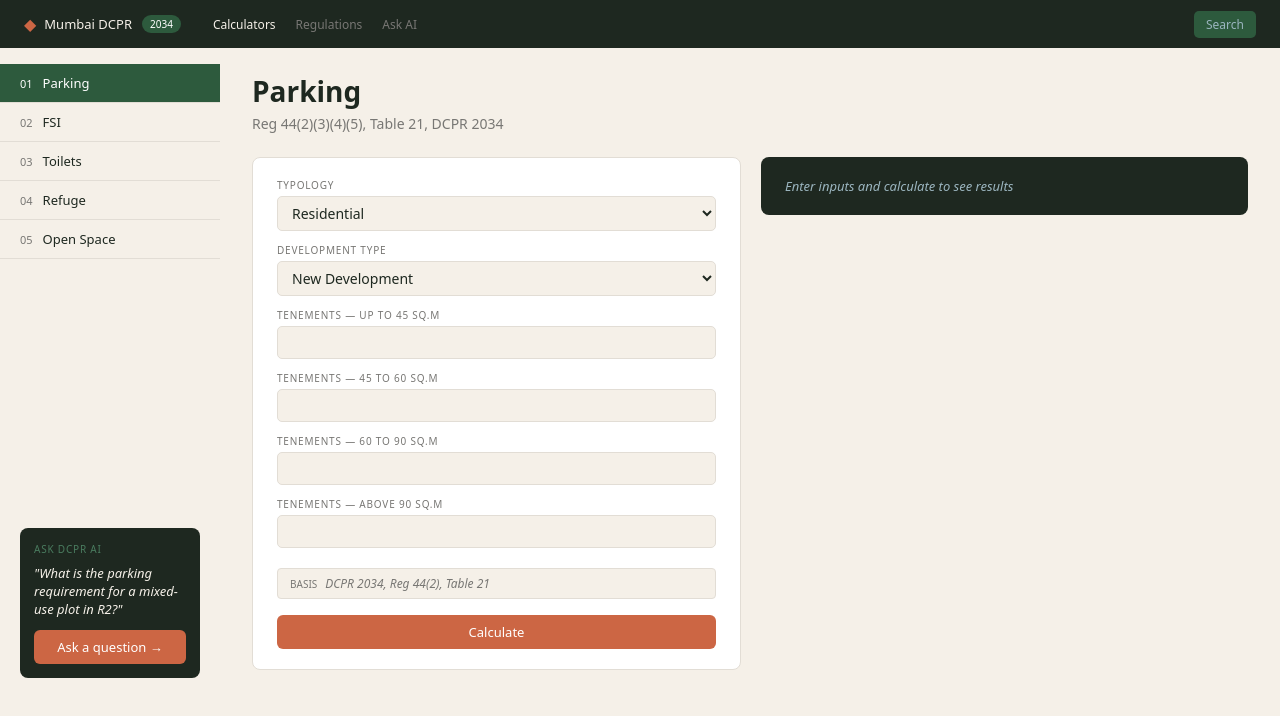
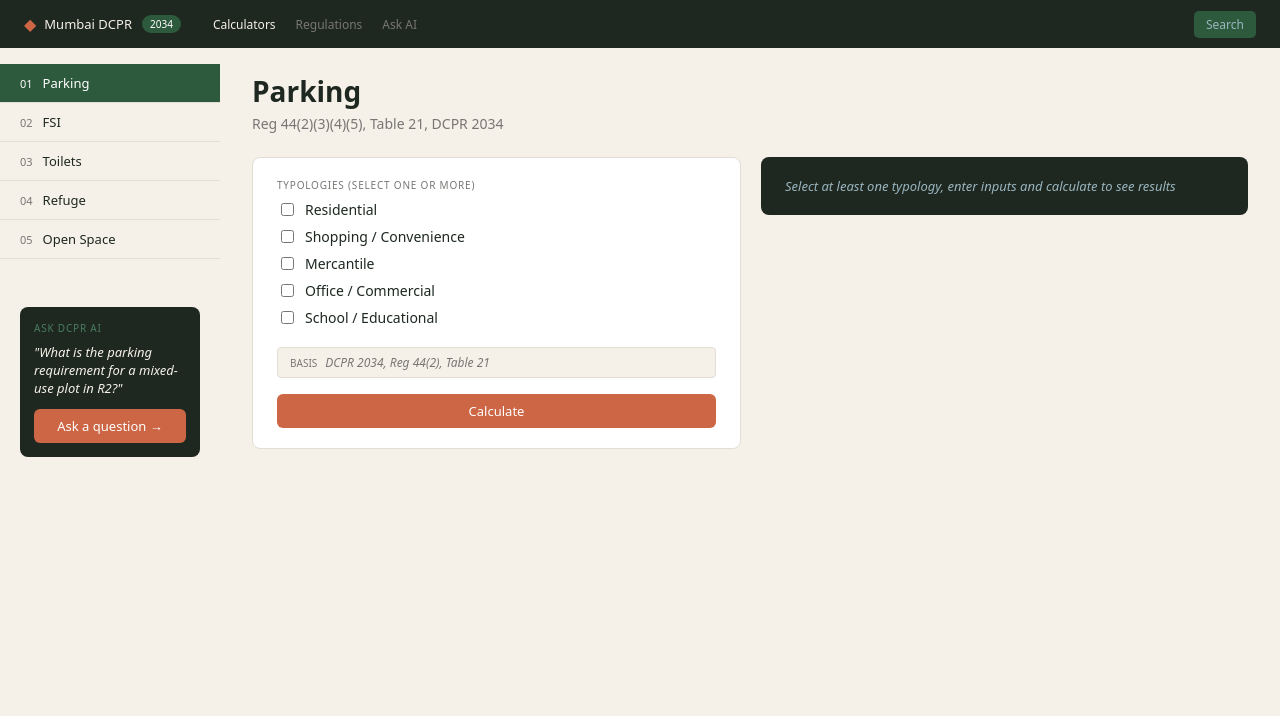
Before and after one commit to chaulatrivedi/mumbai-dcpr, a React (Vite) app: page / in a window 1280 px wide. Shown: the top 716 px of the page. Built offline with nearby package versions, Linux system fonts and the light colour scheme.

Commit message:
Fix Bug 2: multi-typology mixed use selection; results rendered per Section 10 format (COMPONENT/AREA/RATE/CARS, TOTAL/TWO-WHEELER/TRANSPORT footer)

```diff
--- a/src/calculators/Parking.jsx
+++ b/src/calculators/Parking.jsx
@@ -1,93 +1,129 @@
 import React from 'react'
-import { calcParking } from '../utils/parkingCalc.js'
+import { calcMixedUse } from '../utils/parkingCalc.js'
 
-function getMainTotal(result) {
-  if (result.typology === 'school') {
-    return result.grandTotal
-  }
-  return result.total
+var RESIDENTIAL_SLAB_LABELS = ['Up to 45 sq.m', '45 to 60 sq.m', '60 to 90 sq.m', 'Above 90 sq.m']
+
+function typologyDisplayName(typology) {
+  if (typology === 'residential') return 'Residential (Table 21, Sr. 1(i))'
+  if (typology === 'shopping_convenience') return 'Shopping / Convenience (Table 21, Sr. 10)'
+  if (typology === 'mercantile') return 'Mercantile (Table 21, Sr. 5)'
+  if (typology === 'office') return 'Office / Commercial (Table 21, Sr. 4)'
+  if (typology === 'school') return 'School / Educational (Table 21, Sr. 2/3)'
+  return typology
 }
 
-function getStats(result) {
-  if (result.typology === 'residential') {
-    return [
-      { label: 'SUB-TOTAL', value: result.subTotal },
-      { label: 'VISITOR', value: result.visitor },
-      { label: 'TWO-WHEELER (OPT)', value: result.twoWheelerOptional }
-    ]
-  }
-  if (result.typology === 'shopping_convenience') {
-    return [
-      { label: 'CARS', value: result.cars },
-      { label: 'VISITOR', value: result.visitor },
-      { label: 'TRANSPORT VEH', value: result.transportVehicle }
-    ]
-  }
-  if (result.typology === 'mercantile' || result.typology === 'office') {
-    return [
-      { label: 'SUB-TOTAL', value: result.subTotal },
-      { label: 'VISITOR', value: result.visitor },
-      { label: 'TRANSPORT VEH', value: result.transportVehicle }
-    ]
-  }
-  if (result.typology === 'school') {
-    return [
-      { label: 'ADMIN', value: result.admin.total },
-      { label: 'ASSEMBLY', value: result.assembly.total },
-      { label: 'CANTEEN', value: result.canteen.total }
-    ]
-  }
-  return []
-}
-
-function getBreakdownRows(result) {
-  var rows = []
+// Normalizes each typology's result shape into a uniform
+// { name, slabs: [{label, area, rate, cars}], subTotal, visitor, total }
+// for the Section 10 COMPONENT / AREA / RATE / CARS breakdown table.
+function normalizeComponent(result) {
+  var name = typologyDisplayName(result.typology)
   var i
 
   if (result.typology === 'residential') {
+    var slabs = []
     for (i = 0; i < result.slabs.length; i = i + 1) {
-      rows.push({ label: result.slabs[i].label, detail: result.slabs[i].count + ' tenements', cars: result.slabs[i].cars })
+      slabs.push({
+        label: RESIDENTIAL_SLAB_LABELS[i],
+        area: result.slabs[i].count + ' tenements',
+        rate: '1 / ' + result.slabs[i].perN,
+        cars: result.slabs[i].cars
+      })
     }
-  } else if (result.typology === 'shopping_convenience') {
-    rows.push({ label: result.shopSizeCategory, detail: result.area + ' sq.m @ 1/' + result.ratePerSqm, cars: result.cars })
-  } else if (result.typology === 'mercantile' || result.typology === 'office') {
+    return { name: name, slabs: slabs, subTotal: result.subTotal, visitor: result.visitor, total: result.total }
+  }
+
+  if (result.typology === 'shopping_convenience') {
+    var shopSlabs = []
+    for (i = 0; i < result.slabs.length; i = i + 1) {
+      var slabLabel = result.slabs[i].label === 'upto_20sqm' ? 'Shops ≤ 20 sq.m' : 'Shops > 20 sq.m'
+      shopSlabs.push({
+        label: slabLabel,
+        area: result.slabs[i].area + ' sq.m',
+        rate: '1 / ' + result.slabs[i].rate + ' sq.m',
+        cars: result.slabs[i].cars
+      })
+    }
+    return { name: name, slabs: shopSlabs, subTotal: result.cars, visitor: result.visitor, total: result.total }
+  }
+
+  if (result.typology === 'mercantile' || result.typology === 'office') {
     if (result.nil === true) {
-      rows.push({ label: 'NIL exemption', detail: result.area + ' sq.m ≤ 50 sq.m', cars: 0 })
-    } else {
-      for (i = 0; i < result.slabs.length; i = i + 1) {
-        rows.push({ label: result.slabs[i].label, detail: result.slabs[i].area + ' sq.m', cars: result.slabs[i].cars })
+      return {
+        name: name,
+        slabs: [{ label: 'NIL exemption', area: result.area + ' sq.m', rate: '≤ 50 sq.m', cars: 0 }],
+        subTotal: 0,
+        visitor: 0,
+        total: 0
       }
     }
-  } else if (result.typology === 'school') {
-    rows.push({ label: 'Admin', detail: result.admin.area + ' sq.m', cars: result.admin.cars })
+    var boundaryLabels = result.typology === 'mercantile' ? ['Up to 800 sq.m', 'Above 800 sq.m'] : ['Up to 1500 sq.m', 'Above 1500 sq.m']
+    var slabs2 = []
+    for (i = 0; i < result.slabs.length; i = i + 1) {
+      if (result.slabs[i].area > 0) {
+        slabs2.push({
+          label: boundaryLabels[i],
+          area: result.slabs[i].area + ' sq.m',
+          rate: '1 / ' + result.slabs[i].rate + ' sq.m',
+          cars: result.slabs[i].cars
+        })
+      }
+    }
+    return { name: name, slabs: slabs2, subTotal: result.subTotal, visitor: result.visitor, total: result.total }
+  }
+
+  if (result.typology === 'school') {
+    var schoolSlabs = []
+    schoolSlabs.push({
+      label: 'Admin / Public Service',
+      area: result.admin.area + ' sq.m',
+      rate: '1 / 35 sq.m',
+      cars: result.admin.cars
+    })
     if (result.assembly.type !== 'none') {
-      rows.push({ label: 'Assembly', detail: String(result.assembly.value), cars: result.assembly.cars })
+      var assemblyUnit = result.assembly.type === 'fixed' ? ' seats' : ' sq.m'
+      var assemblyRate = result.assembly.type === 'fixed' ? '1 / 12 seats' : '1 / 15 sq.m'
+      schoolSlabs.push({
+        label: 'Assembly Hall',
+        area: result.assembly.value + assemblyUnit,
+        rate: assemblyRate,
+        cars: result.assembly.cars
+      })
     }
     if (result.canteen.area > 0) {
       if (result.canteen.nil === true) {
-        rows.push({ label: 'Canteen', detail: result.canteen.area + ' sq.m ≤ 50 sq.m', cars: 0 })
+        schoolSlabs.push({ label: 'Canteen / Tiffin Room', area: result.canteen.area + ' sq.m', rate: 'NIL ≤ 50 sq.m', cars: 0 })
       } else {
-        rows.push({ label: 'Canteen', detail: result.canteen.area + ' sq.m', cars: result.canteen.subTotal })
+        schoolSlabs.push({ label: 'Canteen / Tiffin Room', area: result.canteen.area + ' sq.m', rate: '1/40, 1/80', cars: result.canteen.subTotal })
       }
     }
+    var schoolSubTotal = result.admin.cars + result.assembly.cars + result.canteen.subTotal
+    var schoolVisitor = result.admin.visitor + result.assembly.visitor + result.canteen.visitor
+    return { name: name, slabs: schoolSlabs, subTotal: schoolSubTotal, visitor: schoolVisitor, total: result.grandTotal }
   }
 
-  return rows
-}
-
-function getStatColStyle(index) {
-  return {
-    flex: 1,
-    textAlign: 'center',
-    padding: '0 8px',
-    borderLeft: index > 0 ? '1px solid #2D5A3D' : 'none'
-  }
+  return { name: name, slabs: [], subTotal: 0, visitor: 0, total: 0 }
 }
 
 function Parking() {
-  var typologyState = React.useState('residential')
-  var typology = typologyState[0]
-  var setTypology = typologyState[1]
+  var residentialCheckedState = React.useState(false)
+  var residentialChecked = residentialCheckedState[0]
+  var setResidentialChecked = residentialCheckedState[1]
+
+  var shoppingCheckedState = React.useState(false)
+  var shoppingChecked = shoppingCheckedState[0]
+  var setShoppingChecked = shoppingCheckedState[1]
+
+  var mercantileCheckedState = React.useState(false)
+  var mercantileChecked = mercantileCheckedState[0]
+  var setMercantileChecked = mercantileCheckedState[1]
+
+  var officeCheckedState = React.useState(false)
+  var officeChecked = officeCheckedState[0]
+  var setOfficeChecked = officeCheckedState[1]
+
+  var schoolCheckedState = React.useState(false)
+  var schoolChecked = schoolCheckedState[0]
+  var setSchoolChecked = schoolCheckedState[1]
 
   var devTypeState = React.useState('new')
   var devType = devTypeState[0]
@@ -109,13 +145,13 @@ function Parking() {
   var above90 = above90State[0]
   var setAbove90 = above90State[1]
 
-  var shopAreaState = React.useState('')
-  var shopArea = shopAreaState[0]
-  var setShopArea = shopAreaState[1]
+  var shopAreaUpto20State = React.useState('')
+  var shopAreaUpto20 = shopAreaUpto20State[0]
+  var setShopAreaUpto20 = shopAreaUpto20State[1]
 
-  var shopSizeCategoryState = React.useState('above_20sqm')
-  var shopSizeCategory = shopSizeCategoryState[0]
-  var setShopSizeCategory = shopSizeCategoryState[1]
+  var shopAreaAbove20State = React.useState('')
+  var shopAreaAbove20 = shopAreaAbove20State[0]
+  var setShopAreaAbove20 = shopAreaAbove20State[1]
 
   var mercantileAreaState = React.useState('')
   var mercantileArea = mercantileAreaState[0]
@@ -157,16 +193,13 @@ function Parking() {
   var result = resultState[0]
   var setResult = resultState[1]
 
-  function handleTypologyChange(e) {
-    setTypology(e.target.value)
-    setResult(null)
-  }
+  function handleCalculate() {
+    var components = []
 
-  function handleCalculate() {
-    var inputs = null
-
-    if (typology === 'residential') {
-      inputs = {
+    if (residentialChecked) {
+      components.push({
+        typology: 'residential',
+        inputs: {
           slabCounts: {
             upto45: Number(upto45),
             to60: Number(to60),
@@ -175,36 +208,58 @@ function Parking() {
           },
           devType: devType
         }
-    } else if (typology === 'shopping_convenience') {
-      inputs = {
-        totalArea: Number(shopArea),
-        shopSizeCategory: shopSizeCategory
+      })
     }
-    } else if (typology === 'mercantile') {
-      inputs = {
-        area: Number(mercantileArea)
+
+    if (shoppingChecked) {
+      components.push({
+        typology: 'shopping_convenience',
+        inputs: {
+          areaUpto20: Number(shopAreaUpto20),
+          areaAbove20: Number(shopAreaAbove20)
         }
-    } else if (typology === 'office') {
-      inputs = {
-        area: Number(officeArea)
+      })
     }
-    } else if (typology === 'school') {
+
+    if (mercantileChecked) {
+      components.push({
+        typology: 'mercantile',
+        inputs: { area: Number(mercantileArea) }
+      })
+    }
+
+    if (officeChecked) {
+      components.push({
+        typology: 'office',
+        inputs: { area: Number(officeArea) }
+      })
+    }
+
+    if (schoolChecked) {
       var resolvedAssemblyType = 'none'
       var resolvedAssemblyValue = 0
       if (assemblyPresent === 'yes') {
         resolvedAssemblyType = assemblySeatType
         resolvedAssemblyValue = assemblySeatType === 'fixed' ? Number(assemblySeats) : Number(assemblyFloorArea)
       }
-      inputs = {
+      components.push({
+        typology: 'school',
+        inputs: {
           adminArea: Number(adminArea),
           assemblyType: resolvedAssemblyType,
           assemblyValue: resolvedAssemblyValue,
           canteenArea: canteenPresent === 'yes' ? Number(canteenArea) : 0
         }
+      })
     }
 
-    var calcResult = calcParking(typology, inputs)
-    setResult(calcResult)
+    if (components.length === 0) {
+      setResult(null)
+      return
+    }
+
+    var mixedResult = calcMixedUse(components)
+    setResult(mixedResult)
   }
 
   var headingStyle = {
@@ -243,7 +298,7 @@ function Parking() {
     backgroundColor: '#1E2820',
     borderRadius: '8px',
     padding: '20px 24px',
-    minWidth: '280px',
+    minWidth: '320px',
     flex: 1,
     fontFamily: 'system-ui'
   }
@@ -283,6 +338,29 @@ function Parking() {
     fontFamily: 'system-ui',
     width: '100%',
     boxSizing: 'border-box'
+  }
+
+  var checkboxLabelStyle = {
+    display: 'flex',
+    alignItems: 'center',
+    gap: '8px',
+    marginTop: '8px',
+    fontSize: '14px',
+    color: '#1E2820',
+    fontFamily: 'system-ui'
+  }
+
+  var typologyBlockStyle = {
+    marginTop: '16px',
+    paddingTop: '12px',
+    borderTop: '0.5px solid #E2DDD5'
+  }
+
+  var typologyTitleStyle = {
+    fontSize: '15px',
+    fontWeight: 500,
+    color: '#1E2820',
+    marginBottom: '4px'
   }
 
   var basisLineStyle = {
@@ -346,55 +424,93 @@ function Parking() {
     marginBottom: '20px'
   }
 
-  var statsRowStyle = {
+  var colHeaderRowStyle = {
     display: 'flex',
     flexDirection: 'row',
-    borderTop: '1px solid #2D5A3D',
+    fontSize: '10px',
+    color: '#9BB5BF',
+    textTransform: 'uppercase',
     borderBottom: '1px solid #2D5A3D',
-    padding: '12px 0',
-    marginBottom: '16px'
+    paddingBottom: '6px',
+    marginBottom: '4px'
   }
 
-  var statNumberStyle = {
-    fontSize: '18px',
-    fontWeight: 500,
-    color: '#FFFFFF'
+  var colComponentStyle = {
+    flex: 2
   }
 
-  var statLabelStyle = {
-    fontSize: '10px',
-    fontWeight: 400,
+  var colAreaStyle = {
+    flex: 1,
+    textAlign: 'right'
+  }
+
+  var colRateStyle = {
+    flex: 1,
+    textAlign: 'right'
+  }
+
+  var colCarsStyle = {
+    flex: 1,
+    textAlign: 'right'
+  }
+
+  var componentBlockStyle = {
+    marginBottom: '12px'
+  }
+
+  var componentNameRowStyle = {
+    fontSize: '13px',
+    fontWeight: 500,
+    color: '#F5F0E8',
+    padding: '8px 0 4px 0'
+  }
+
+  var slabRowStyle = {
+    display: 'flex',
+    flexDirection: 'row',
+    fontSize: '12px',
     color: '#9BB5BF',
+    padding: '4px 0',
+    paddingLeft: '12px'
+  }
+
+  var subRowStyle = {
+    display: 'flex',
+    flexDirection: 'row',
+    fontSize: '12px',
+    color: '#9BB5BF',
+    padding: '4px 0',
+    paddingLeft: '12px'
+  }
+
+  var componentTotalRowStyle = {
+    display: 'flex',
+    flexDirection: 'row',
+    fontSize: '13px',
+    color: '#FFFFFF',
+    padding: '6px 0',
+    paddingLeft: '12px',
+    borderTop: '1px solid #2D5A3D',
     marginTop: '2px'
   }
 
-  var breakdownRowStyle = {
+  var footerDividerStyle = {
+    borderTop: '1px solid #2D5A3D',
+    margin: '12px 0'
+  }
+
+  var footerRowStyle = {
     display: 'flex',
     flexDirection: 'row',
-    justifyContent: 'space-between',
-    fontSize: '12px',
-    color: '#9BB5BF',
-    padding: '6px 0',
-    borderBottom: '1px solid #2D5A3D'
+    fontSize: '13px',
+    color: '#FFFFFF',
+    padding: '6px 0'
   }
 
-  var breakdownLabelStyle = {
-    color: '#F5F0E8',
-    flex: 1
-  }
-
-  var breakdownDetailStyle = {
+  var regulationLineStyle = {
+    fontSize: '11px',
     color: '#9BB5BF',
-    flex: 1,
-    textAlign: 'center'
-  }
-
-  var breakdownCarsStyle = {
-    color: '#FFFFFF',
-    fontWeight: 500,
-    flex: 0,
-    minWidth: '40px',
-    textAlign: 'right'
+    marginTop: '4px'
   }
 
   var emptyStateStyle = {
@@ -410,17 +526,31 @@ function Parking() {
 
       <div style={panelRowStyle}>
         <div style={inputsPanelStyle}>
-          <div style={sectionLabelStyle}>Typology</div>
-          <select style={selectStyle} value={typology} onChange={handleTypologyChange}>
-            <option value="residential">Residential</option>
-            <option value="shopping_convenience">Shopping / Convenience</option>
-            <option value="mercantile">Mercantile</option>
-            <option value="office">Office / Commercial</option>
-            <option value="school">School / Educational</option>
-          </select>
+          <div style={sectionLabelStyle}>Typologies (select one or more)</div>
+          <label style={checkboxLabelStyle}>
+            <input type="checkbox" checked={residentialChecked} onChange={function (e) { setResidentialChecked(e.target.checked) }} />
+            Residential
+          </label>
+          <label style={checkboxLabelStyle}>
+            <input type="checkbox" checked={shoppingChecked} onChange={function (e) { setShoppingChecked(e.target.checked) }} />
+            Shopping / Convenience
+          </label>
+          <label style={checkboxLabelStyle}>
+            <input type="checkbox" checked={mercantileChecked} onChange={function (e) { setMercantileChecked(e.target.checked) }} />
+            Mercantile
+          </label>
+          <label style={checkboxLabelStyle}>
+            <input type="checkbox" checked={officeChecked} onChange={function (e) { setOfficeChecked(e.target.checked) }} />
+            Office / Commercial
+          </label>
+          <label style={checkboxLabelStyle}>
+            <input type="checkbox" checked={schoolChecked} onChange={function (e) { setSchoolChecked(e.target.checked) }} />
+            School / Educational
+          </label>
 
-          {typology === 'residential' ? (
-            <div>
+          {residentialChecked ? (
+            <div style={typologyBlockStyle}>
+              <div style={typologyTitleStyle}>Residential</div>
               <div style={fieldGroupStyle}>
                 <div style={sectionLabelStyle}>Development Type</div>
                 <select style={selectStyle} value={devType} onChange={function (e) { setDevType(e.target.value) }}>
@@ -447,38 +577,43 @@ function Parking() {
             </div>
           ) : null}
 
-          {typology === 'shopping_convenience' ? (
-            <div>
+          {shoppingChecked ? (
+            <div style={typologyBlockStyle}>
+              <div style={typologyTitleStyle}>Shopping / Convenience</div>
               <div style={fieldGroupStyle}>
-                <div style={sectionLabelStyle}>Total Shopping Built-up Area (sq.m)</div>
-                <input style={inputStyle} type="number" value={shopArea} onChange={function (e) { setShopArea(e.target.value) }} />
+                <div style={sectionLabelStyle}>Area of Shops &le; 20 sq.m (optional)</div>
+                <input style={inputStyle} type="number" value={shopAreaUpto20} onChange={function (e) { setShopAreaUpto20(e.target.value) }} />
               </div>
               <div style={fieldGroupStyle}>
-                <div style={sectionLabelStyle}>Predominant Shop Size</div>
-                <select style={selectStyle} value={shopSizeCategory} onChange={function (e) { setShopSizeCategory(e.target.value) }}>
-                  <option value="upto_20sqm">Up to 20 sq.m</option>
-                  <option value="above_20sqm">Above 20 sq.m</option>
-                </select>
+                <div style={sectionLabelStyle}>Area of Shops &gt; 20 sq.m (optional)</div>
+                <input style={inputStyle} type="number" value={shopAreaAbove20} onChange={function (e) { setShopAreaAbove20(e.target.value) }} />
               </div>
             </div>
           ) : null}
 
-          {typology === 'mercantile' ? (
+          {mercantileChecked ? (
+            <div style={typologyBlockStyle}>
+              <div style={typologyTitleStyle}>Mercantile</div>
               <div style={fieldGroupStyle}>
                 <div style={sectionLabelStyle}>Total Built-up Area (sq.m)</div>
                 <input style={inputStyle} type="number" value={mercantileArea} onChange={function (e) { setMercantileArea(e.target.value) }} />
               </div>
+            </div>
           ) : null}
 
-          {typology === 'office' ? (
+          {officeChecked ? (
+            <div style={typologyBlockStyle}>
+              <div style={typologyTitleStyle}>Office / Commercial</div>
               <div style={fieldGroupStyle}>
                 <div style={sectionLabelStyle}>Total Office Built-up Area (sq.m)</div>
                 <input style={inputStyle} type="number" value={officeArea} onChange={function (e) { setOfficeArea(e.target.value) }} />
               </div>
+            </div>
           ) : null}
 
-          {typology === 'school' ? (
-            <div>
+          {schoolChecked ? (
+            <div style={typologyBlockStyle}>
+              <div style={typologyTitleStyle}>School / Educational</div>
               <div style={fieldGroupStyle}>
                 <div style={sectionLabelStyle}>Admin / Public Service Area (sq.m)</div>
                 <input style={inputStyle} type="number" value={adminArea} onChange={function (e) { setAdminArea(e.target.value) }} />
@@ -542,35 +677,80 @@ function Parking() {
         <div style={resultsPanelStyle}>
           {result ? (
             <div>
-              <div style={regTagStyle}>{result.regulation}</div>
-              <div style={resultNumberStyle}>{getMainTotal(result)}</div>
-              <div style={resultUnitStyle}>cars</div>
+              <div style={regTagStyle}>Table 21</div>
+              <div style={resultNumberStyle}>{result.grandTotal}</div>
+              <div style={resultUnitStyle}>total cars</div>
 
-              <div style={statsRowStyle}>
-                {getStats(result).map(function (stat, index) {
+              <div style={colHeaderRowStyle}>
+                <div style={colComponentStyle}>Component</div>
+                <div style={colAreaStyle}>Area</div>
+                <div style={colRateStyle}>Rate</div>
+                <div style={colCarsStyle}>Cars</div>
+              </div>
+
+              {result.components.map(function (comp, idx) {
+                var norm = normalizeComponent(comp)
                 return (
-                    <div key={stat.label} style={getStatColStyle(index)}>
-                      <div style={statNumberStyle}>{stat.value}</div>
-                      <div style={statLabelStyle}>{stat.label}</div>
+                  <div key={idx} style={componentBlockStyle}>
+                    <div style={componentNameRowStyle}>{norm.name}</div>
+                    {norm.slabs.map(function (slab, sIdx) {
+                      return (
+                        <div key={sIdx} style={slabRowStyle}>
+                          <div style={colComponentStyle}>{slab.label}</div>
+                          <div style={colAreaStyle}>{slab.area}</div>
+                          <div style={colRateStyle}>{slab.rate}</div>
+                          <div style={colCarsStyle}>{slab.cars}</div>
                         </div>
                       )
                     })}
+                    <div style={subRowStyle}>
+                      <div style={colComponentStyle}>Sub-total</div>
+                      <div style={colAreaStyle}></div>
+                      <div style={colRateStyle}></div>
+                      <div style={colCarsStyle}>{norm.subTotal}</div>
                     </div>
-
-              <div>
-                {getBreakdownRows(result).map(function (row, index) {
-                  return (
-                    <div key={index} style={breakdownRowStyle}>
-                      <span style={breakdownLabelStyle}>{row.label}</span>
-                      <span style={breakdownDetailStyle}>{row.detail}</span>
-                      <span style={breakdownCarsStyle}>{row.cars}</span>
+                    <div style={subRowStyle}>
+                      <div style={colComponentStyle}>Visitor (10%)</div>
+                      <div style={colAreaStyle}></div>
+                      <div style={colRateStyle}></div>
+                      <div style={colCarsStyle}>{norm.visitor}</div>
+                    </div>
+                    <div style={componentTotalRowStyle}>
+                      <div style={colComponentStyle}><strong>Component Total</strong></div>
+                      <div style={colAreaStyle}></div>
+                      <div style={colRateStyle}></div>
+                      <div style={colCarsStyle}><strong>{norm.total}</strong></div>
+                    </div>
                   </div>
                 )
               })}
+
+              <div style={footerDividerStyle}></div>
+
+              <div style={footerRowStyle}>
+                <div style={colComponentStyle}><strong>TOTAL CAR PARKING REQUIRED</strong></div>
+                <div style={colAreaStyle}></div>
+                <div style={colRateStyle}></div>
+                <div style={colCarsStyle}><strong>{result.grandTotal}</strong></div>
               </div>
+              <div style={footerRowStyle}>
+                <div style={colComponentStyle}>TWO-WHEELER PARKING (optional &mdash; if proposed)</div>
+                <div style={colAreaStyle}></div>
+                <div style={colRateStyle}></div>
+                <div style={colCarsStyle}>{result.twoWheelerOptional}</div>
+              </div>
+              <div style={footerRowStyle}>
+                <div style={colComponentStyle}>TRANSPORT VEHICLES</div>
+                <div style={colAreaStyle}></div>
+                <div style={colRateStyle}></div>
+                <div style={colCarsStyle}>{result.transportVehicle}</div>
+              </div>
+
+              <div style={footerDividerStyle}></div>
+              <div style={regulationLineStyle}>REGULATION: Reg 44(2)(3)(4)(5), Table 21, DCPR 2034</div>
             </div>
           ) : (
-            <div style={emptyStateStyle}>Enter inputs and calculate to see results</div>
+            <div style={emptyStateStyle}>Select at least one typology, enter inputs and calculate to see results</div>
           )}
         </div>
       </div>
```
Lines whose indentation alone changed are shown as unchanged.
